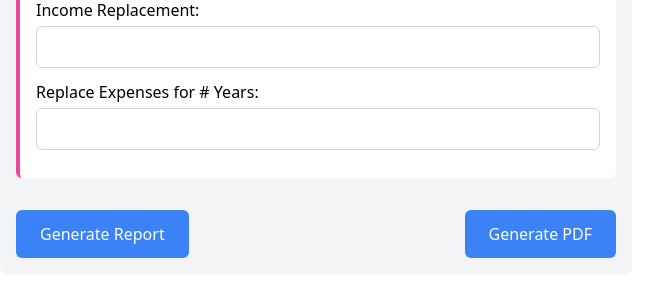
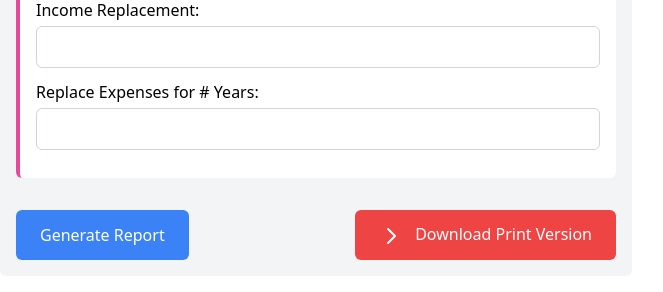
Before and after one commit to aadriantech/plan-ahead-calculator, a Flask app: page /financial/create/ in a window 1280 px wide. Shown: the part 2574-2866 px from the top of the page, without its empty margins (0-663 px from the left). Before the commit the page ends 2832 px from the top, so only its background shows below. Run offline with Flask 3, Linux system fonts and the light colour scheme; some libraries are stand-ins or nearby versions.

Commit message:
refactor(form): change button layout for downloads

```diff
--- a/app/static/styles/output.css
+++ b/app/static/styles/output.css
@@ -637,6 +637,10 @@ video {
   margin-left: 1rem;
 }
 
+.mr-2 {
+  margin-right: 0.5rem;
+}
+
 .mt-2 {
   margin-top: 0.5rem;
 }
@@ -647,6 +651,10 @@ video {
 
 .block {
   display: block;
+}
+
+.inline-block {
+  display: inline-block;
 }
 
 .flex {
@@ -663,6 +671,14 @@ video {
 
 .hidden {
   display: none;
+}
+
+.h-6 {
+  height: 1.5rem;
+}
+
+.w-6 {
+  width: 1.5rem;
 }
 
 .w-full {
@@ -767,6 +783,11 @@ video {
 .bg-gray-200 {
   --tw-bg-opacity: 1;
   background-color: rgb(229 231 235 / var(--tw-bg-opacity));
+}
+
+.bg-red-500 {
+  --tw-bg-opacity: 1;
+  background-color: rgb(239 68 68 / var(--tw-bg-opacity));
 }
 
 .bg-white {
@@ -889,6 +910,11 @@ video {
   background-color: rgb(29 78 216 / var(--tw-bg-opacity));
 }
 
+.hover\:bg-red-700:hover {
+  --tw-bg-opacity: 1;
+  background-color: rgb(185 28 28 / var(--tw-bg-opacity));
+}
+
 .focus\:outline-none:focus {
   outline: 2px solid transparent;
   outline-offset: 2px;
--- a/app/templates/financial/create.html
+++ b/app/templates/financial/create.html
@@ -189,7 +189,13 @@
             <!-- Submit Buttons -->
             <div class="flex justify-between mt-8">
               <button type="submit" class="bg-blue-500 hover:bg-blue-700 text-white font-medium px-6 py-3 rounded-md">Generate Report</button>
-              <button id="download-pdf" class="bg-blue-500 hover:bg-blue-700 text-white font-medium px-6 py-3 rounded-md">Generate PDF</button>
+              <button id="download-pdf" class="bg-red-500 hover:bg-red-700 text-white font-medium px-6 py-3 rounded-md">
+                <svg xmlns="http://www.w3.org/2000/svg" class="h-6 w-6 inline-block mr-2" fill="none" viewBox="0 0 24 24" stroke="currentColor">
+                    <path stroke-linecap="round" stroke-linejoin="round" stroke-width="2" d="M9 5l7 7-7 7"/>
+                </svg>
+                Download Print Version
+            </button>
+
             </div>
           </form>
         </div>
```
